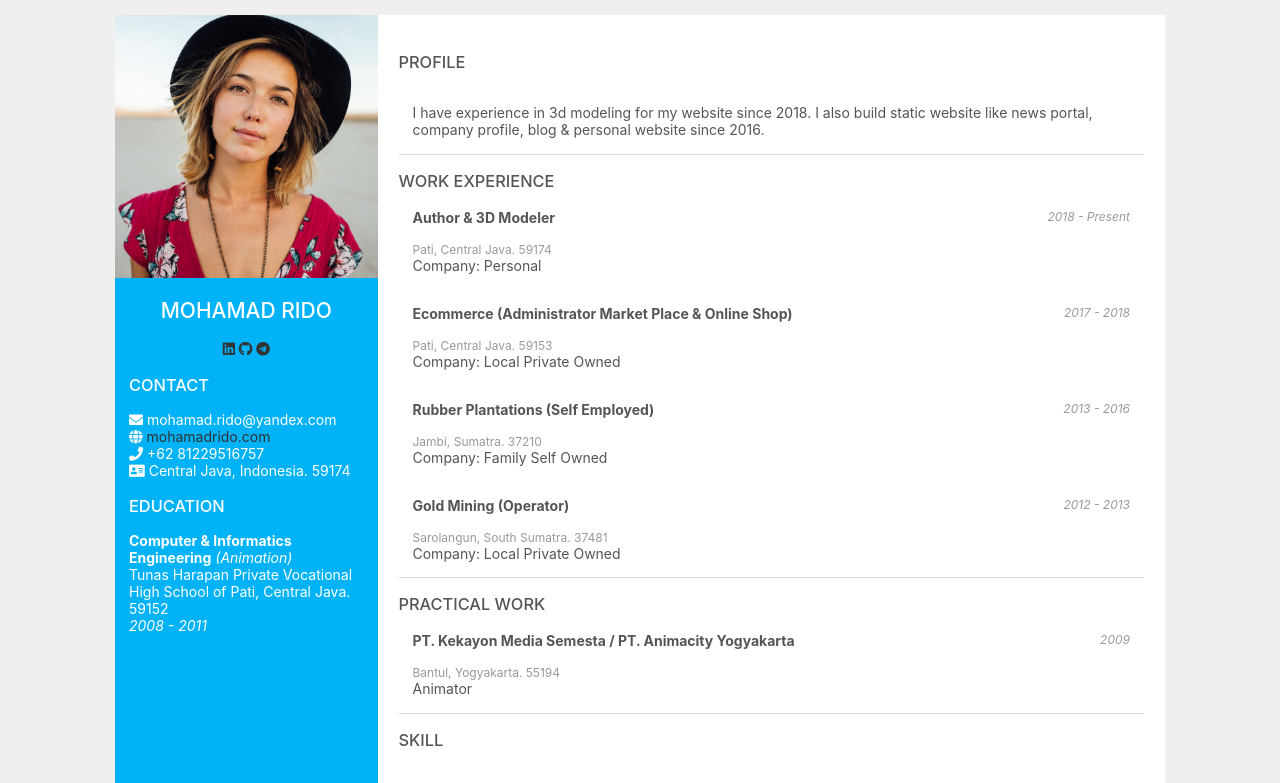
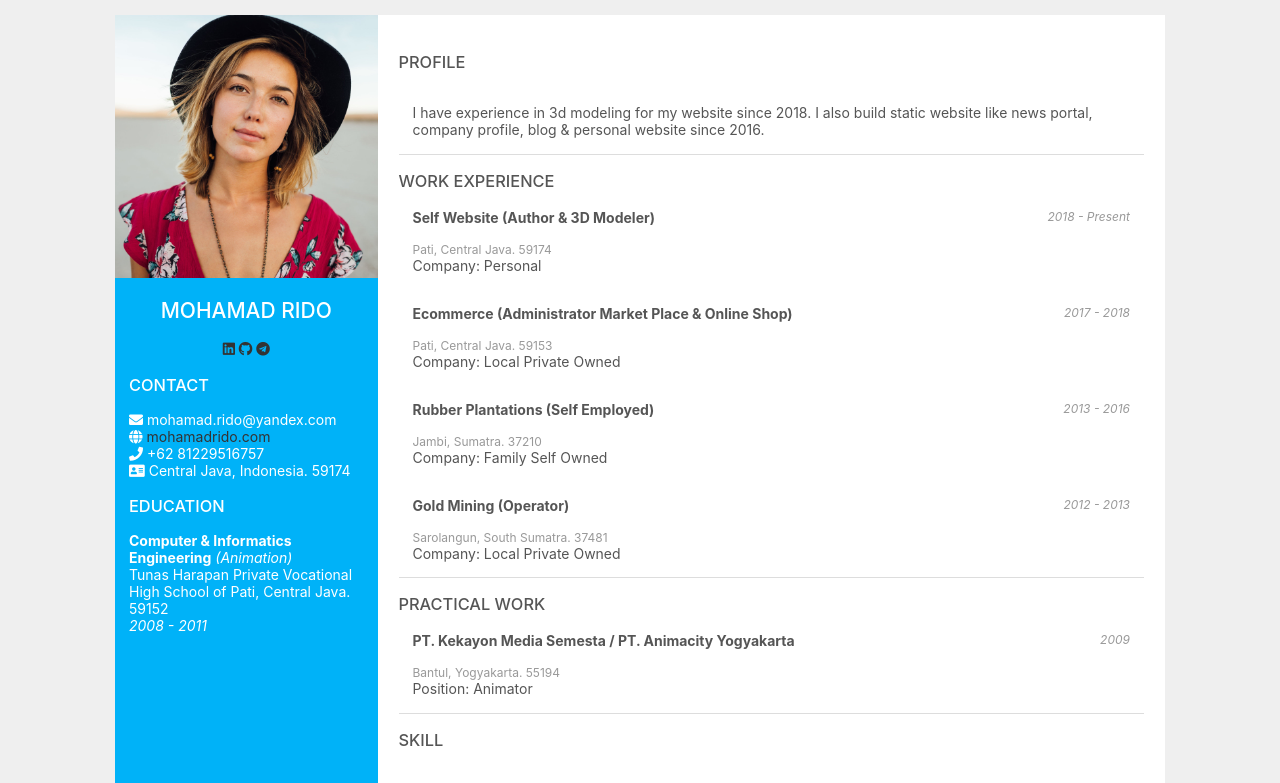
Before and after one commit to mohamadrido/about, a Jekyll site: the page built from index.html, in a window 1280 px wide. Shown: the top 783 px of the page. Built offline with Jekyll 4.4.1, drawn with Linux system fonts in a browser that asks for light colours; nearby versions of some CDN libraries.

Commit message:
Update index.html

```diff
--- a/index.html
+++ b/index.html
@@ -39,7 +39,7 @@ layout: default
     <h3>WORK EXPERIENCE</h3>
     <div class="container" style="padding: .1em 1em .1em 1em; border-bottom: 1px solid #ddd;">
 
-    <b>Author & 3D Modeler</b>
+    <b>Self Website (Author & 3D Modeler)</b>
     <div class="container-right">
     <i>2018 - Present</i>
     </div>
@@ -76,7 +76,7 @@ layout: default
     <i>2009</i>
     </div>
     <p><span class="span">Bantul, Yogyakarta. 55194</span><br/>
-    Animator</p>
+    Position: Animator</p>
     </div>
 
     <h3>SKILL</h3>
```
